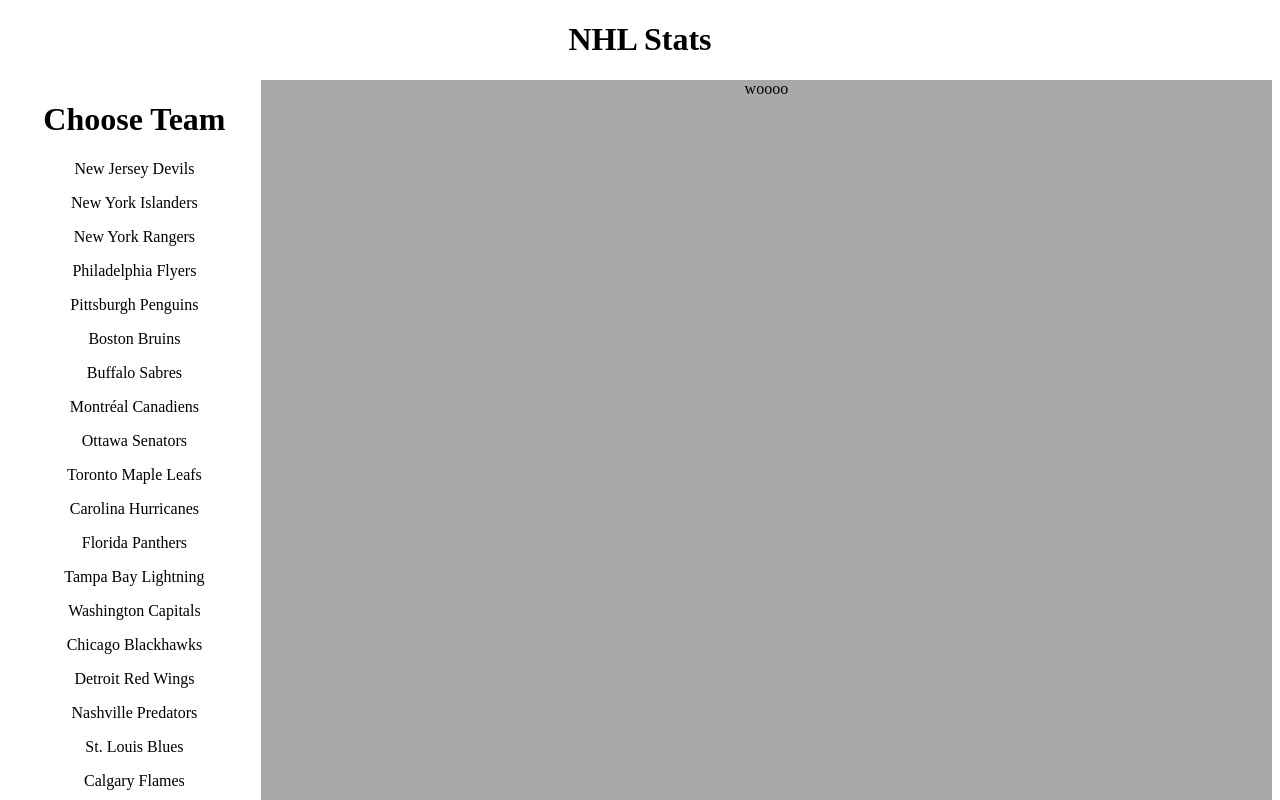
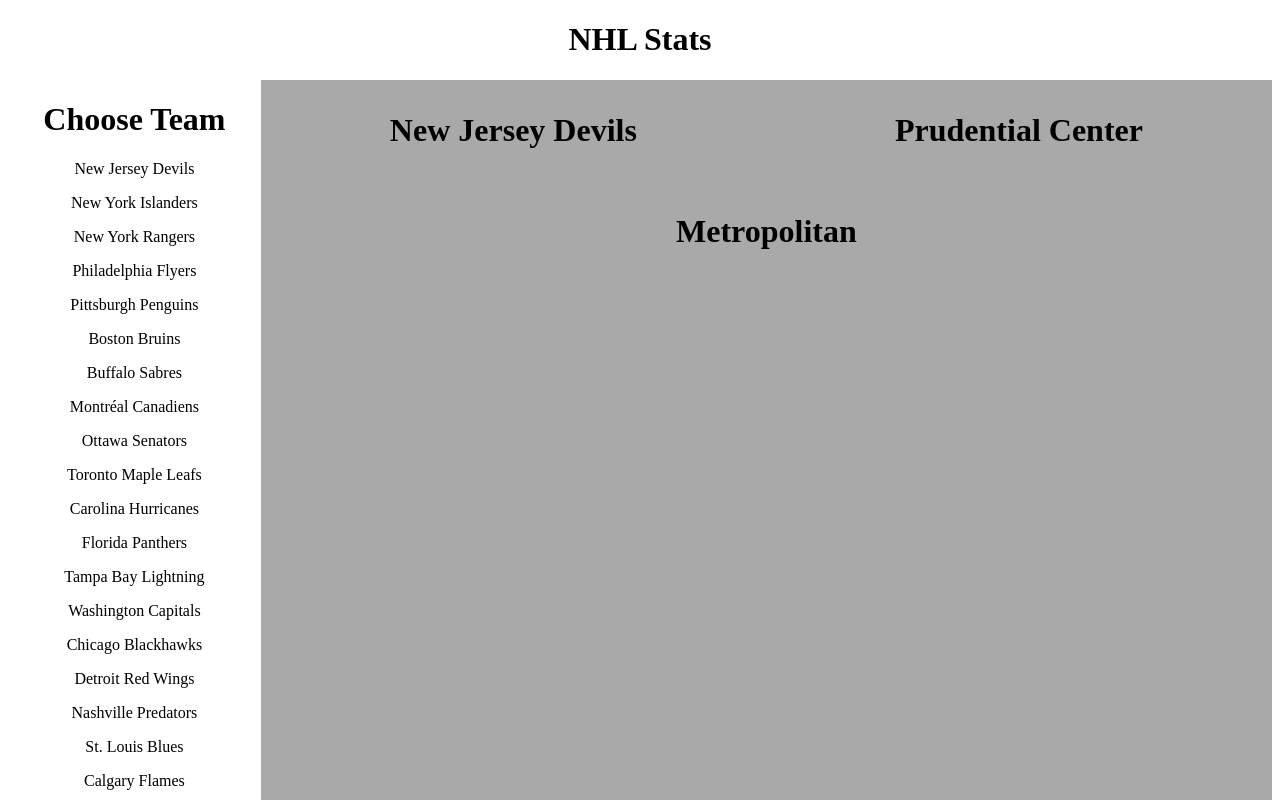
Before and after one commit to Casey6624/hockey-stats, a React (Create React App) app: page / in a window 1280 px wide. Shown: the top 800 px of the page. Built offline with nearby package versions, Linux system fonts and the light colour scheme.

Commit message:
More styling and positional changes. Now pulling venue and division data into the UI

```diff
--- a/src/App.tsx
+++ b/src/App.tsx
@@ -34,7 +34,7 @@
 
       <SidebarMenu teams={teams} setSelectedTeam={setSelectedTeam} />
       <MainBody>
-        <TeamBlurb />
+        <TeamBlurb team={filteredTeam[0]}/>
       </MainBody>
       </FlexWrapper>
     </AppContainer>
--- a/src/components/SideBarMenu.tsx
+++ b/src/components/SideBarMenu.tsx
@@ -8,6 +8,8 @@
   margin: 0 auto;
   text-align: center;
   flex: 1 1;
+  overflow-y:scroll;
+  max-height: 90vh;
 `;
 
 interface Props {
--- a/src/components/TeamBlurb.tsx
+++ b/src/components/TeamBlurb.tsx
@@ -1,7 +1,40 @@
 import React from "react"
+import styled from "styled-components"
+// shared styling
+import { SpaceAroundFlex } from "../styling/common"
 
- const TeamBlurb: React.FC = () => {
-     return <div>woooo</div>
+const TeamName = styled.h3`
+    font-size: 2rem;
+`
+
+const TeamDivision = styled.h3`
+    font-size: 2rem;
+`
+
+const TeamVenue = styled.h2`
+    font-size: 2rem;
+`
+
+interface Props {
+    team: any
+}
+
+ const TeamBlurb: React.FC<Props> = ({ team }) => {
+    return(
+    <>
+    <SpaceAroundFlex>
+        <TeamName>
+            {team.name}
+        </TeamName>
+        <TeamVenue>
+            {team.venue.name}
+        </TeamVenue>
+    </SpaceAroundFlex>
+    <TeamDivision>
+        {team.division.name}
+    </TeamDivision>
+    </>
+    )
  }
 
 
--- /dev/null
+++ b/src/styling/common.tsx
@@ -0,0 +1,13 @@
+import styled from "styled-components"
+
+export const SideBySideFlex = styled.div`
+    display: flex;
+    justify-content: space-between;
+    align-items: center;
+`
+
+export const SpaceAroundFlex = styled.div`
+    display: flex;
+    justify-content: space-around;
+    align-items: center;
+`
```
